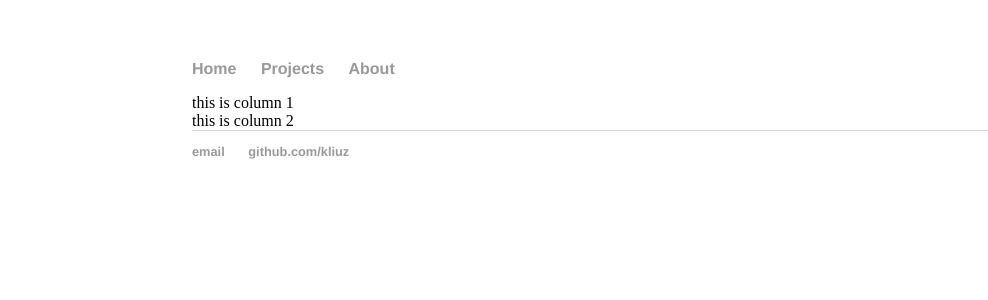
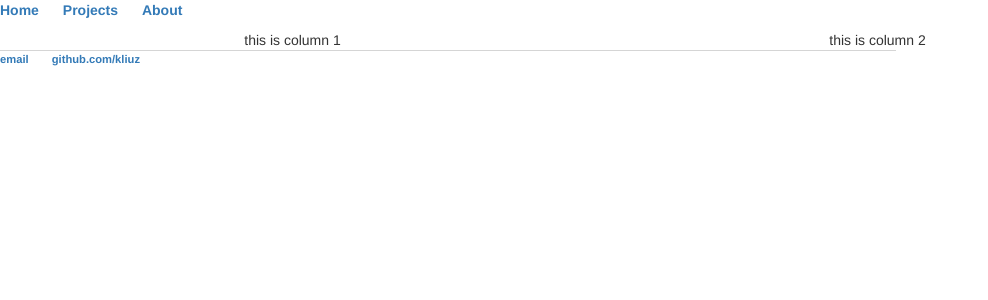
Before and after one commit to kliuz/kliuz.github.io, a Jekyll site: the page built from projects/index.html, in a window 1280 px wide. Shown: the top 300 px of the page, without its empty margins (0-988 px from the left). Built offline with Jekyll 4.4.1, drawn with Linux system fonts in a browser that asks for light colours.

Commit message:
projects

```diff
--- a/_layouts/default.html
+++ b/_layouts/default.html
@@ -5,7 +5,7 @@
 	<title>{{ page.title }}</title>
 	<!-- link to main stylesheet -->
 	<link rel="stylesheet" type="text/css" href="/css/main.css">
-	<link rel="stylesheet" type="text/css" href="/css/bootstrap-theme.min.css"
+	<link rel="stylesheet" type="text/css" href="/css/bootstrap.min.css"
 
 	<meta name="author" content="Kevin Liu">
 	<meta name="keywords" content="Kevin Liu, Princeton, 2020, projects, electrical engineering">
@@ -14,7 +14,6 @@
 	<meta name="viewport" content="width=device-width, initial-scale=1.0">
 </head>
 <body>
-	<div class="'row">
 	<nav>
 		<ul>
 			<li><a href="/">Home</a></li>
@@ -22,8 +21,6 @@
 			<li><a href="/about">About</a></li>
 		</ul>
 	</nav>
-	</div>
-
 
 	<div class="container">
 
--- a/projects/index.html
+++ b/projects/index.html
@@ -3,6 +3,6 @@ layout: default
 title: My projects
 ---
 <div class="row">
-	<div class="col-6">this is column 1</div>
-	<div class="col-6">this is column 2</div>
+	<div class="col-sm-6 text-center">this is column 1</div>
+	<div class="col-sm-6 text-center">this is column 2</div>
 </div><!-- /.blurb -->
```
